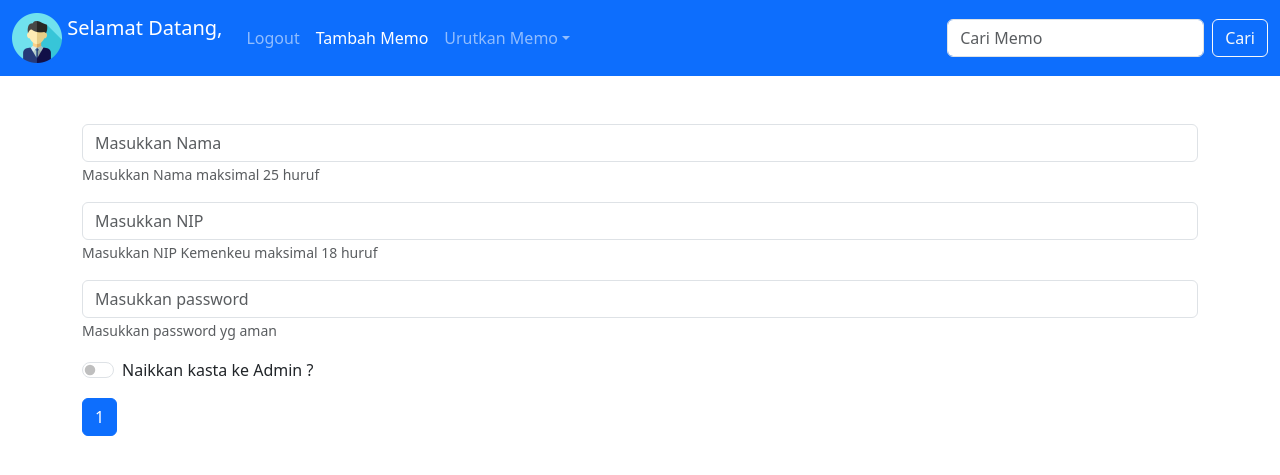
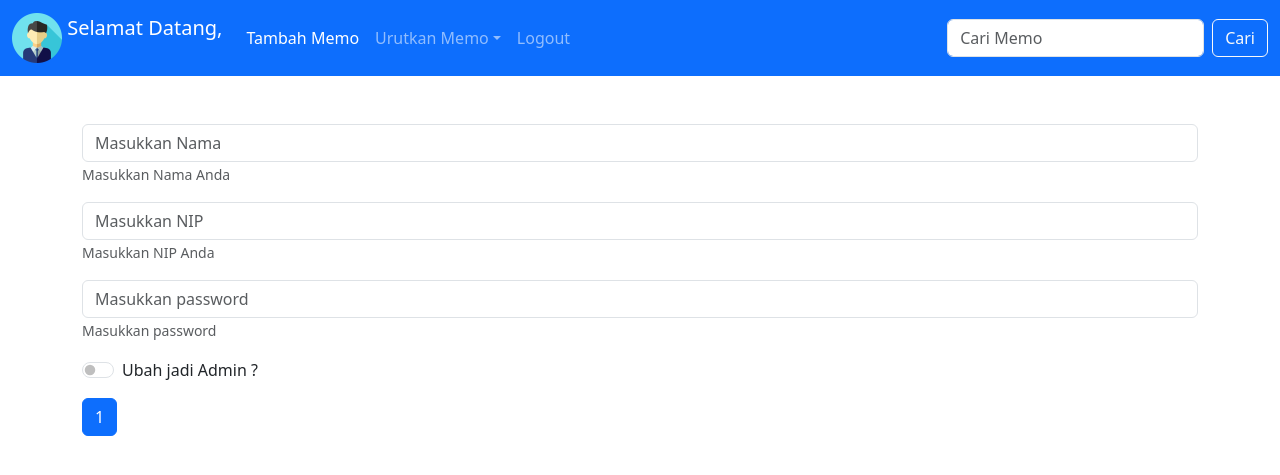
Before and after one commit to GerardusOrdo/memokantor, a PHP site: page /admin_forms.php?aksi=1 in a window 1280 px wide. Shown: the top 475 px of the page. Run offline with PHP 8.4, Linux system fonts and the light colour scheme; the visitor is signed in with stand-in values (Sample User, id 1); some libraries are stand-ins or nearby versions.

Commit message:
update tampilan dan atribut required

```diff
--- a/admin_dashboard.php
+++ b/admin_dashboard.php
@@ -34,8 +34,8 @@ $users = $conUser->getAllUser();
 								<td><?php echo $k->nama;?></td>
 								<td><a href="user_controller.php?aksi=view&id=<?php echo $k->id; ?>"><?php echo $k->username;?></a></td>
 								<td><?php if ($k->is_admin==1) {
-									echo "admin";
-								} else {echo "rakyat biasa";}?></td>
+									echo "Admin";
+								} else {echo "Pegawai";}?></td>
 								<td><?php echo $k->dt_crt;?></td>
 								<td>
 									<a href="user_controller.php?aksi=del&id=<?php echo $k->id; ?>" class="text-danger "><i class="fa fa-trash-o "></i></a>
--- a/admin_forms.php
+++ b/admin_forms.php
@@ -24,29 +24,29 @@
 		</div>
 		<?php if (isset($_GET['idexist'])) { ?>
            <div class="alert alert-warning">
-            <strong>Udah ada nih orangnya woy !</strong> <a href="<?php echo "admin_forms.php?id=".$_GET['idexist']."&aksi=edit" ?>">ini nih datanya ...</a>
+            <strong>Sudah terdapat user tersebut</strong> <a href="<?php echo "admin_forms.php?id=".$_GET['idexist']."&aksi=edit" ?>">Berikut datanya</a>
           </div>
         <?php } ?>
 
 
 		<form action="user_controller.php?aksi=<?php echo $aksi."&id=".$dat->id;?>" method="POST">
 			<div class="mb-3">
-				<input type="text" name="nama" maxlength="25" class="form-control"  aria-describedby="desc" placeholder="Masukkan Nama" value="<?php if($isSet){echo ($dat->nama);}?>">
-				<small id="desc" class="form-text text-muted">Masukkan Nama maksimal 25 huruf</small>
+				<input type="text" name="nama" maxlength="25" class="form-control"  aria-describedby="desc" placeholder="Masukkan Nama" value="<?php if($isSet){echo ($dat->nama);}?>" required>
+				<small id="desc" class="form-text text-muted">Masukkan Nama Anda</small>
 			</div>
 			<div class="mb-3">
-				<input type="text" name="username" maxlength="18" class="form-control"  aria-describedby="desc" placeholder="Masukkan NIP" value="<?php if($isSet){echo ($dat->username);}?>">
-				<small id="desc" class="form-text text-muted">Masukkan NIP Kemenkeu maksimal 18 huruf</small>
+				<input type="text" name="username" maxlength="18" class="form-control"  aria-describedby="desc" placeholder="Masukkan NIP" value="<?php if($isSet){echo ($dat->username);}?>" required>
+				<small id="desc" class="form-text text-muted">Masukkan NIP Anda</small>
 			</div>
 			<div class="mb-3">
-				<input type="password" name="password"  class="form-control"  aria-describedby="desc" placeholder="Masukkan password" value="">
-				<small id="desc" class="form-text text-muted">Masukkan password yg aman</small>
+				<input type="password" name="password"  class="form-control"  aria-describedby="desc" placeholder="Masukkan password" value="" required>
+				<small id="desc" class="form-text text-muted">Masukkan password</small>
 			</div>
 			<div class="form-check form-switch mb-3">
 			  <input class="form-check-input" name="is_admin" type="checkbox" role="switch" id="flexSwitchCheckChecked"
 			  <?php if ($dat->is_admin==1) {echo "checked";} ?>
-			  value="<?php echo $dat->is_admin; ?>">
-			  <label class="form-check-label" for="flexSwitchCheckChecked">Naikkan kasta ke Admin ?</label>
+			  value="<?php echo $dat->is_admin; ?>" required>
+			  <label class="form-check-label" for="flexSwitchCheckChecked">Ubah jadi Admin ?</label>
 			</div>
 			<input type="hidden" name="id" value="<?php echo $dat->id; ?>">
 			<button type="submit" class="btn btn-primary" name="submitbtn"><?php echo $aksi;?></button>
--- a/forms.php
+++ b/forms.php
@@ -25,11 +25,11 @@ if (isset($_GET['id'])) {
 		</div>
 		<form action="memo_controller.php?aksi=<?php echo $aksi."&id=".$dat->id;?>" method="POST">
 			<div class="mb-3">
-				<input type="text" name="judul" maxlength="20" class="form-control" id="judulMemo" aria-describedby="judulDesc" placeholder="Masukkan judul memo" value="<?php if($isSet){echo ($dat->judul);}?>">
-				<small id="judulDesc" class="form-text text-muted">Masukkan maksimal 20 huruf</small>
+				<input type="text" name="judul" maxlength="20" class="form-control" id="judulMemo" aria-describedby="judulDesc" placeholder="Masukkan judul memo" value="<?php if($isSet){echo ($dat->judul);}?>" required>
+				<small id="judulDesc" class="form-text text-muted">Masukkan Judul Memo</small>
 			</div>
 			<div class="mb-3">
-				<textarea id="isiMemo" name="isi" class="form-control" aria-describedby="isiDesc" placeholder="Masukkan isi memo" >
+				<textarea id="isiMemo" name="isi" class="form-control"  aria-describedby="isiDesc" placeholder="Masukkan isi memo" required>
 					<?php if($isSet){echo $dat->isi;} ?>
 				</textarea>
 				<small id="isiDesc" class="form-text text-muted">&nbsp;</small>
--- a/header.php
+++ b/header.php
@@ -38,9 +38,6 @@ $d = $_SESSION['USERD'];
 			<div class="collapse navbar-collapse" id="navbarCollapse">
 				<ul class="navbar-nav me-auto mb-2 mb-md-0">
 					<li class="nav-item">
-						<a class="nav-link" href="<?php echo ("user_controller.php?aksi=logout") ?>">Logout</a>
-					</li>
-					<li class="nav-item">
 						<a class="nav-link active" href="memo_controller.php?aksi=view&id=0">Tambah Memo</a>
 					</li>
 					<li class="nav-item dropdown">
@@ -58,6 +55,10 @@ $d = $_SESSION['USERD'];
 						<a class="nav-link" href="user_controller.php?aksi=view&id=0">Tambah User</a>
 					</li>
 					<?php } ?>
+					<li class="nav-item">
+						<a class="nav-link" href="<?php echo ("user_controller.php?aksi=logout") ?>">Logout</a>
+					</li>
+
 				</ul>
 				<form class="d-flex" role="search" action="memo_controller.php?aksi=search" method="POST">
 					<input class="form-control me-2" type="search" placeholder="Cari Memo" aria-label="Search" name="key">
--- a/koneksi.php
+++ b/koneksi.php
@@ -2,9 +2,9 @@
     class Koneksi{
         public function DBConnect(){
 			$dbhost = 'localhost'; // set the hostname
-			$dbname = 'memokantor'; // set the database name
-			$dbuser = 'root'; // set the mysql username
-            $dbpass = '';  // set the mysql password
+			$dbname = 'kelompok3'; // set the database name
+			$dbuser = 'userkelompok3'; // set the mysql username
+            $dbpass = 'passkelompok3';  // set the mysql password
 
 			try {
 				$dbConnection = new PDO("mysql:host=$dbhost;dbname=$dbname", $dbuser, $dbpass);
--- a/memo_controller.php
+++ b/memo_controller.php
@@ -43,7 +43,7 @@ if (!empty($_GET['aksi']=='edit')) {
 
         # proses edit
         if($m->editMemo($d)){
-        	echo "<script>alert('Edit Data Berhasil');window.location='forms.php?id=".$d->id."&aksi=edit';</script>";
+        	echo "<script>alert('Ubah Data Berhasil');window.location='forms.php?id=".$d->id."&aksi=edit';</script>";
         }
 }
 
@@ -54,7 +54,7 @@ if (!empty($_GET['aksi']=='del')) {
 
         # proses del
         if($m->deleteMemo($d)){
-        	echo '<script>alert("Delete Data Berhasil");window.location="dashboard.php"</script>';
+        	echo '<script>alert("Hapus Data Berhasil");window.location="dashboard.php"</script>';
         }
 }
 
--- a/user_controller.php
+++ b/user_controller.php
@@ -104,7 +104,7 @@ if (!empty($_GET['aksi']=='del')) {
 
         # proses del
         if($m->deleteUser($d)){
-        	echo '<script>alert("Delete Data Berhasil");window.location="admin_dashboard.php"</script>';
+        	echo '<script>alert("Hapus Data Berhasil");window.location="admin_dashboard.php"</script>';
         }
 }
 
```
Also changed, not shown: index.php (+4 -3 lines).
